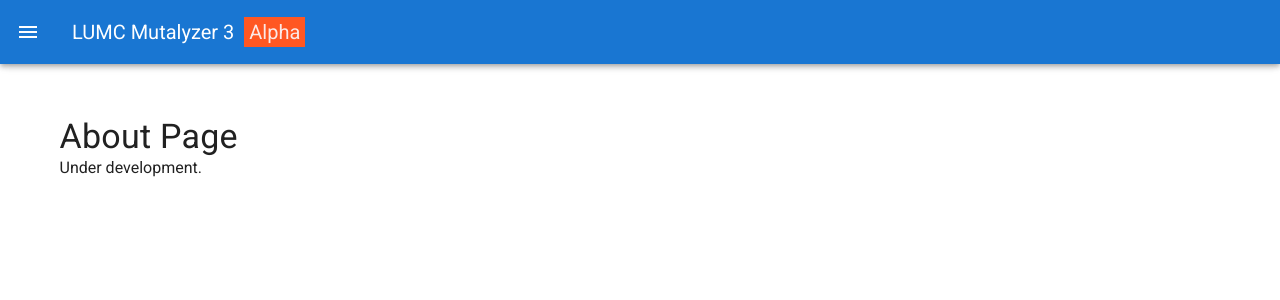
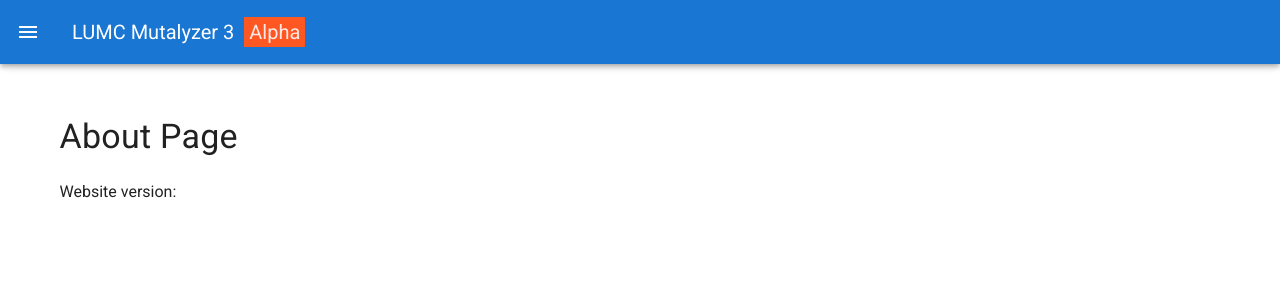
Before and after one commit to mutalyzer/website, a Vue app: page /about in a window 1280 px wide. Shown: the top 300 px of the page. Built offline with nearby package versions, Linux system fonts and the light colour scheme; what v-clipboard would draw is missing.

Commit message:
Add version

```diff
--- a/src/views/About.vue
+++ b/src/views/About.vue
@@ -3,8 +3,19 @@
     <v-layout>
       <v-flex xs12>
         <h1 class="display-1 mt-10">About Page</h1>
-        <p>Under development.</p>
+        <br />
+        <p>Website version: {{ version }}</p>
       </v-flex>
     </v-layout>
   </v-container>
 </template>
+
+<script>
+export default {
+  computed: {
+    version() {
+      return process.env.VUE_APP_VERSION;
+    },
+  },
+};
+</script>
--- a/vue.config.js
+++ b/vue.config.js
@@ -1,3 +1,5 @@
+process.env.VUE_APP_VERSION = require("./package.json").version;
+
 module.exports = {
   transpileDependencies: ["vuetify"],
 };
```
